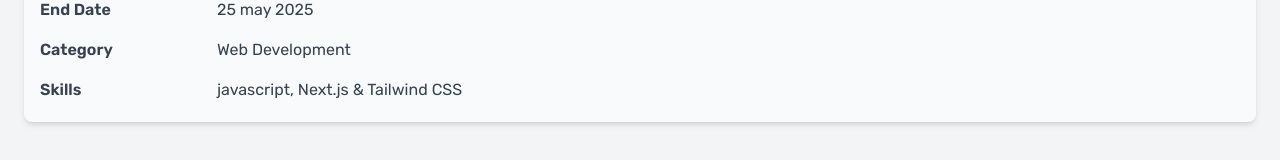
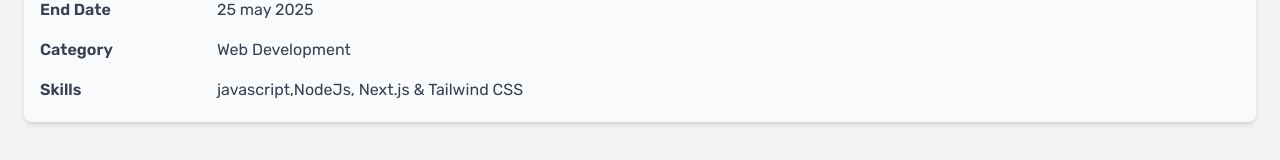
Before and after one commit to KachhadiyaAniket/profology, a Next.js app: page /works/1 in a window 1280 px wide. Shown: the part 1410-1570 px from the top of the page. Built offline with nearby package versions, Linux system fonts and the light colour scheme.

Commit message:
update-skill

```diff
--- a/src/data/works.ts
+++ b/src/data/works.ts
@@ -58,7 +58,7 @@ professional-looking website quickly and efficiently`,
       },
       {
         name: 'Skills',
-        value: 'javascript, Next.js & Tailwind CSS',
+        value: 'javascript,NodeJs, Next.js & Tailwind CSS',
       },
 
     ],
@@ -122,7 +122,7 @@ professional-looking website quickly and efficiently`,
   //     },
   //     {
   //       name: 'Skills',
-  //       value: 'Typescript, Next.js & Tailwind CSS',
+  //       value: 'Typescript,, Next.js & Tailwind CSS',
   //     },
   //     {
   //       name: 'Current Version',
```
